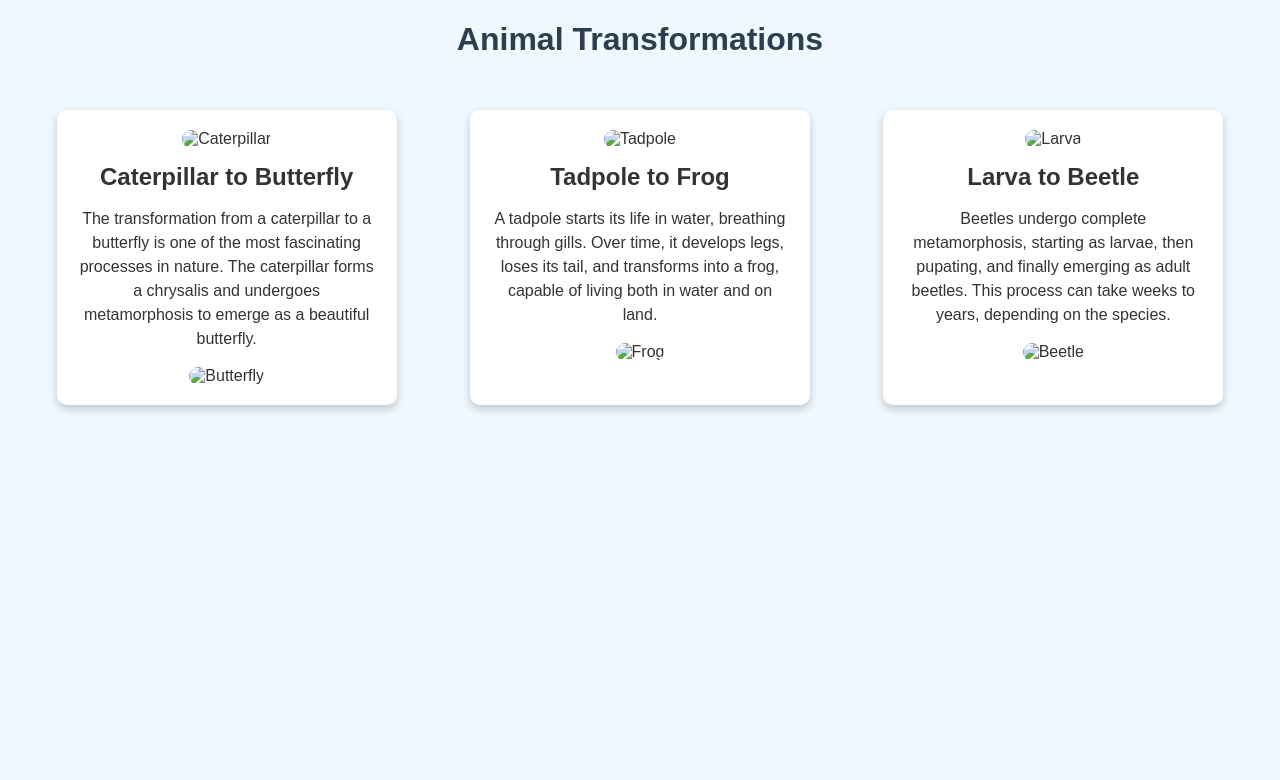
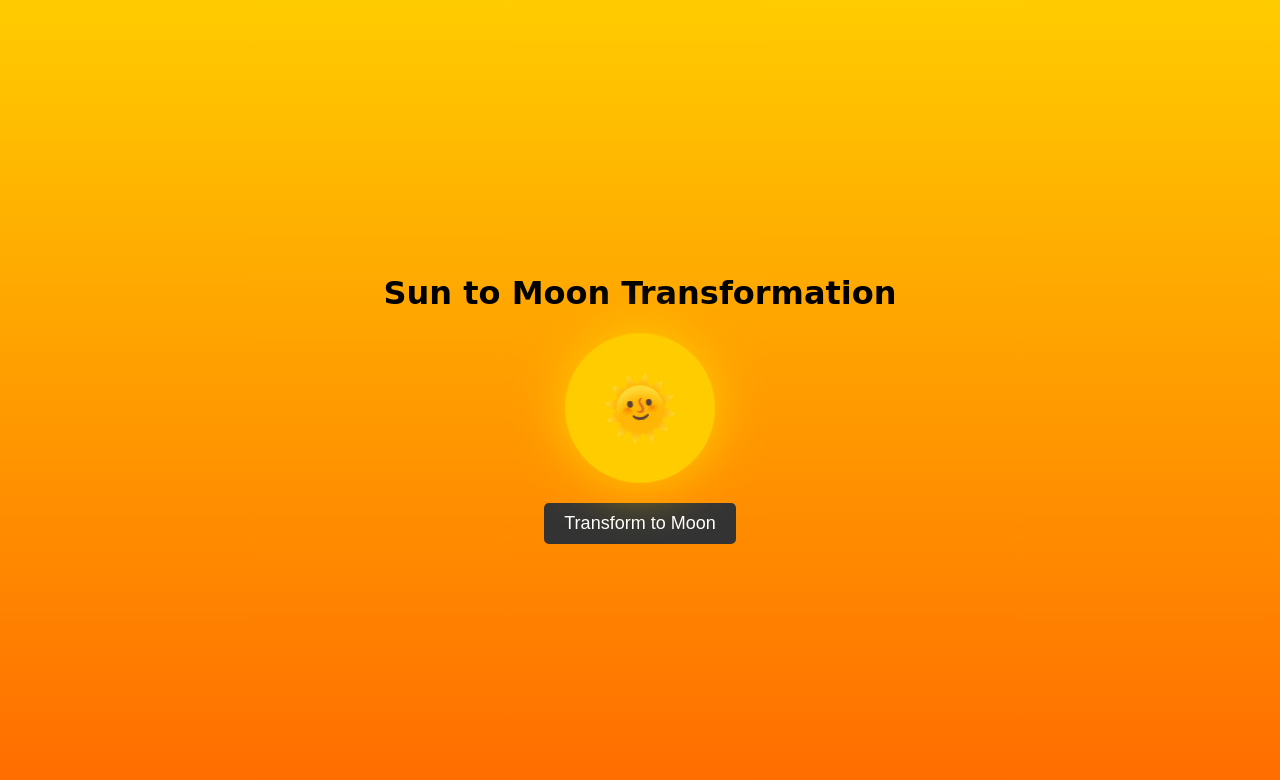
Before and after one commit to Yousef-Hany209/animals, a plain HTML site: page index.html in a window 1280 px wide. Drawn offline with Linux system fonts and the light colour scheme.

Commit message:
Add files via upload

```diff
--- a/index.html
+++ b/index.html
@@ -3,77 +3,174 @@
 <head>
     <meta charset="UTF-8">
     <meta name="viewport" content="width=device-width, initial-scale=1.0">
-    <title>Animal Transformations</title>
+    <title>Sun to Moon Transformation</title>
     <style>
         body {
-            font-family: Arial, sans-serif;
-            background-color: #f0f8ff;
-            color: #333;
+            font-family: 'Comic Neue', cursive;
+            text-align: center;
+            background: linear-gradient(to bottom, #ffcc00, #ff6600);
             margin: 0;
-            padding: 0;
+            padding: 20px;
+            height: 100vh;
+            display: flex;
+            flex-direction: column;
+            justify-content: center;
+            align-items: center;
+            overflow: hidden;
+            transition: background 2s ease-in-out;
         }
-        h1 {
-            text-align: center;
-            color: #2c3e50;
+        #celestialBody {
+            width: 150px;
+            height: 150px;
+            background-color: #ffcc00;
+            border-radius: 50%;
+            box-shadow: 0 0 50px #ffcc00;
+            display: flex;
+            justify-content: center;
+            align-items: center;
+            font-size: 60px;
+            animation: wave 2s infinite;
+            transition: all 2s ease-in-out;
         }
-        .container {
-            display: flex;
-            flex-wrap: wrap;
-            justify-content: space-around;
-            padding: 20px;
+        @keyframes wave {
+            0%, 100% { transform: rotate(0deg); }
+            25% { transform: rotate(10deg); }
+            75% { transform: rotate(-10deg); }
         }
-        .card {
-            background-color: #fff;
-            border-radius: 10px;
-            box-shadow: 0 4px 8px rgba(0, 0, 0, 0.2);
-            margin: 10px;
-            width: 300px;
-            text-align: center;
-            padding: 20px;
+        .moon {
+            background-color: #cccccc !important;
+            box-shadow: 0 0 50px #cccccc !important;
+            animation: wink 2s infinite;
         }
-        .card img {
-            max-width: 100%;
-            border-radius: 10px;
+        @keyframes wink {
+            0%, 100% { transform: scale(1); }
+            50% { transform: scale(0.9); }
         }
-        .card h2 {
-            font-size: 1.5em;
-            margin: 15px 0;
+        button {
+            margin-top: 20px;
+            padding: 10px 20px;
+            font-size: 18px;
+            background-color: #333;
+            color: white;
+            border: none;
+            border-radius: 5px;
+            cursor: pointer;
+            transition: background-color 0.3s ease;
         }
-        .card p {
-            font-size: 1em;
-            line-height: 1.5;
+        button:hover {
+            background-color: #555;
+        }
+        #message {
+            margin-top: 20px;
+            font-size: 24px;
+            color: white;
+            opacity: 0;
+            transform: translateY(20px);
+            transition: opacity 1s ease, transform 1s ease;
+        }
+        .show-message {
+            opacity: 1 !important;
+            transform: translateY(0) !important;
+        }
+        .stars {
+            position: absolute;
+            top: 0;
+            left: 0;
+            width: 100%;
+            height: 100%;
+            pointer-events: none;
+        }
+        .star {
+            position: absolute;
+            width: 2px;
+            height: 2px;
+            background-color: white;
+            border-radius: 50%;
+            animation: twinkle 1.5s infinite;
+        }
+        @keyframes twinkle {
+            0%, 100% { opacity: 0; }
+            50% { opacity: 1; }
+        }
+        #resetButton {
+            display: none;
+            margin-top: 20px;
         }
     </style>
 </head>
 <body>
+    <h1>Sun to Moon Transformation</h1>
+    <div id="celestialBody">🌞</div>
+    <button onclick="transformToMoon()">Transform to Moon</button>
+    <button id="resetButton" onclick="resetPage()">Start Over</button>
+    <p id="message"></p>
+    <div class="stars" id="stars"></div>
 
-    <h1>Animal Transformations</h1>
+    <script>
+        const messages = [
+            "This time for Sleep ",
 
-    <div class="container">
-        <!-- Caterpillar to Butterfly -->
-        <div class="card">
-            <img src="caterpillar.jpg" alt="Caterpillar">
-            <h2>Caterpillar to Butterfly</h2>
-            <p>The transformation from a caterpillar to a butterfly is one of the most fascinating processes in nature. The caterpillar forms a chrysalis and undergoes metamorphosis to emerge as a beautiful butterfly.</p>
-            <img src="butterfly.jpg" alt="Butterfly">
-        </div>
+        ];
 
-        <!-- Tadpole to Frog -->
-        <div class="card">
-            <img src="tadpole.jpg" alt="Tadpole">
-            <h2>Tadpole to Frog</h2>
-            <p>A tadpole starts its life in water, breathing through gills. Over time, it develops legs, loses its tail, and transforms into a frog, capable of living both in water and on land.</p>
-            <img src="frog.jpg" alt="Frog">
-        </div>
+        function transformToMoon() {
+            const celestialBody = document.getElementById("celestialBody");
+            const messageElement = document.getElementById("message");
+            const starsContainer = document.getElementById("stars");
+            const resetButton = document.getElementById("resetButton");
 
-        <!-- Larva to Beetle -->
-        <div class="card">
-            <img src="larva.jpg" alt="Larva">
-            <h2>Larva to Beetle</h2>
-            <p>Beetles undergo complete metamorphosis, starting as larvae, then pupating, and finally emerging as adult beetles. This process can take weeks to years, depending on the species.</p>
-            <img src="beetle.jpg" alt="Beetle">
-        </div>
-    </div>
+            // Transform sun to moon
+            celestialBody.textContent = "🌚";
+            celestialBody.classList.add("moon");
 
+            // Add stars to the background
+            for (let i = 0; i < 100; i++) {
+                const star = document.createElement("div");
+                star.classList.add("star");
+                star.style.top = `${Math.random() * 100}%`;
+                star.style.left = `${Math.random() * 100}%`;
+                star.style.animationDelay = `${Math.random() * 2}s`;
+                starsContainer.appendChild(star);
+            }
+
+            // Randomly select a message
+            const randomMessage = messages[Math.floor(Math.random() * messages.length)];
+            messageElement.textContent = randomMessage;
+            setTimeout(() => {
+                messageElement.classList.add("show-message");
+            }, 1000);
+
+            // Change background to night sky
+            document.body.style.background = "linear-gradient(to bottom, #000033, #000066)";
+
+            // Disable the transform button and show reset button
+            document.querySelector("button").disabled = true;
+            resetButton.style.display = "block";
+        }
+
+        function resetPage() {
+            const celestialBody = document.getElementById("celestialBody");
+            const messageElement = document.getElementById("message");
+            const starsContainer = document.getElementById("stars");
+            const resetButton = document.getElementById("resetButton");
+
+            // Reset sun
+            celestialBody.textContent = "🌞";
+            celestialBody.classList.remove("moon");
+
+            // Clear stars
+            starsContainer.innerHTML = "";
+
+            // Hide message
+            messageElement.classList.remove("show-message");
+            messageElement.textContent = "";
+
+            // Reset background
+            document.body.style.background = "linear-gradient(to bottom, #ffcc00, #ff6600)";
+
+            // Enable transform button and hide reset button
+            document.querySelector("button").disabled = false;
+            resetButton.style.display = "none";
+        }
+    </script>
 </body>
 </html>
```
